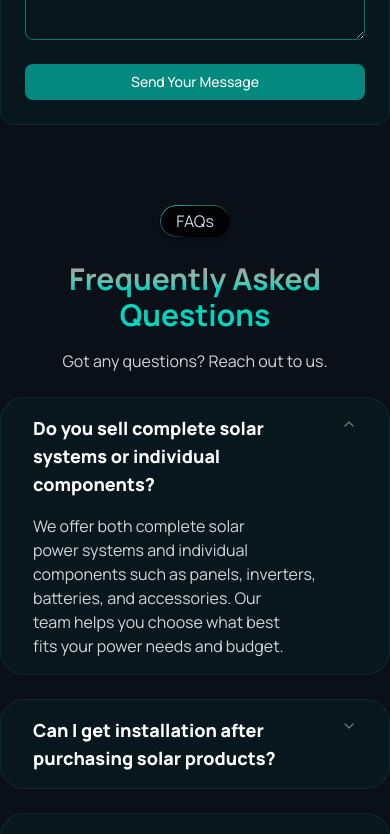
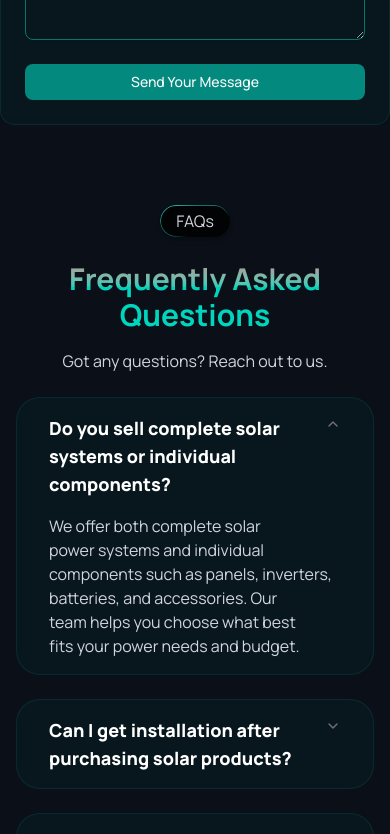
Before and after one commit to Nabeel-99/eastlight-energy, a Next.js app: page /contact in a window 390 px wide. Shown: the part 1480-2314 px from the top of the page. Built offline with nearby package versions, Linux system fonts and the light colour scheme.

Commit message:
update site

```diff
--- a/app/(root)/contact/page.tsx
+++ b/app/(root)/contact/page.tsx
@@ -126,7 +126,7 @@ const page = () => {
         <ContactForm />
       </section>
 
-      <section className="py-20 w-full">
+      <section className="py-20 px-4 md:px-10 w-full">
         <Faqs />
       </section>
     </div>
--- a/components/Footer.tsx
+++ b/components/Footer.tsx
@@ -74,7 +74,7 @@ const Footer = () => {
             powering homes & businesses.
           </p>
           <div className="flex flex-col gap-6">
-            <Link href={"/affiliate-program"} className="max-lg:w-full">
+            <Link href={"/contact"} className="max-lg:w-full">
               {" "}
               <Button className="flex bg-white/90 text-black hover:ring-yellow-500 hover:bg-white  hover:shadow-md hover:shadow-white max-lg:w-full items-center md:p-3 md:px-8  md:text-base md:rounded-full  gap-2">
                 Contact Us
```
